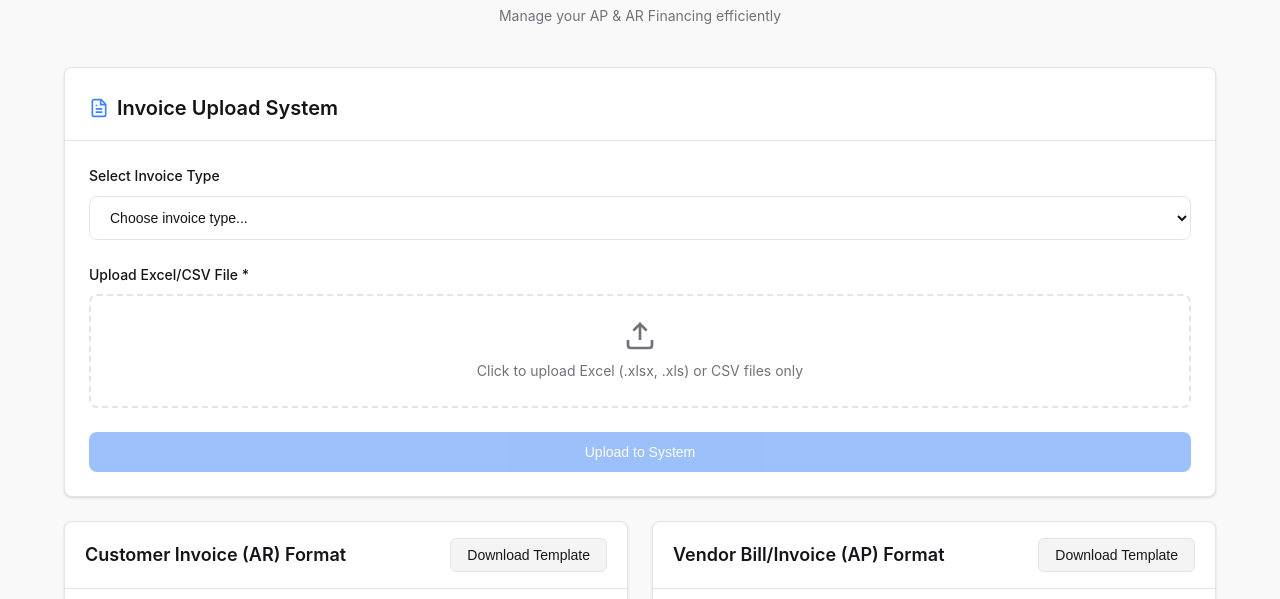
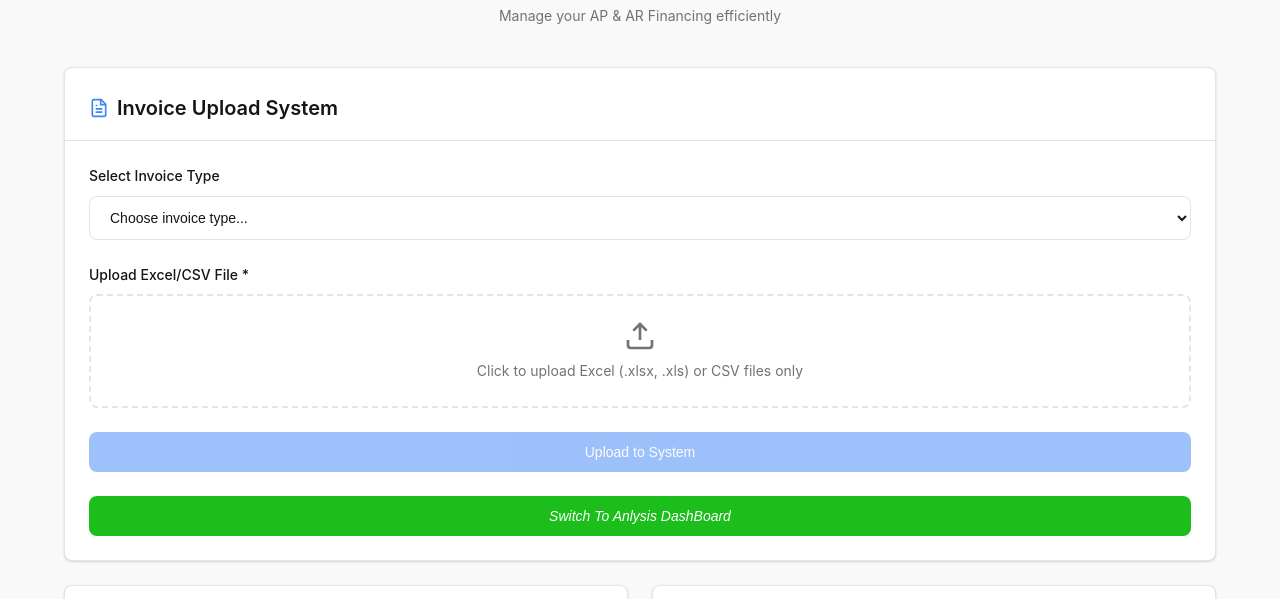
Before and after one commit to PRASHANTGOLHAR/erp_user, a plain HTML site: page index.html in a window 1280 px wide. Shown: the part 128-727 px from the top of the page. Drawn offline with Linux system fonts and the light colour scheme.

Commit message:
Add files via upload

```diff
--- a/index.html
+++ b/index.html
@@ -60,6 +60,9 @@
                 <!-- Submit Button -->
                 <button id="submitBtn" class="submit-btn" disabled>
                     <span id="submitText">Upload to System</span>
+                </button>
+                <button  class="submit-btn" style="background-color: rgb(27, 190, 27); " >
+                    <a href="https://prashantgolhar.github.io/erpAnalysisDashboard/" style="font-style: oblique; color: white; text-decoration: none; ">Switch To Anlysis DashBoard</a>
                 </button>
             </div>
         </div>
--- a/script.js
+++ b/script.js
@@ -10,6 +10,7 @@ const AIRTABLE_CONFIG = {
     AR_TABLE_NAME: 'AR IMPORT', // Customer Invoice table
     AP_TABLE_NAME: 'AP IMPORT', // Vendor Bill table
 };
+
 
 // Field definitions
 const arFields = [
```
